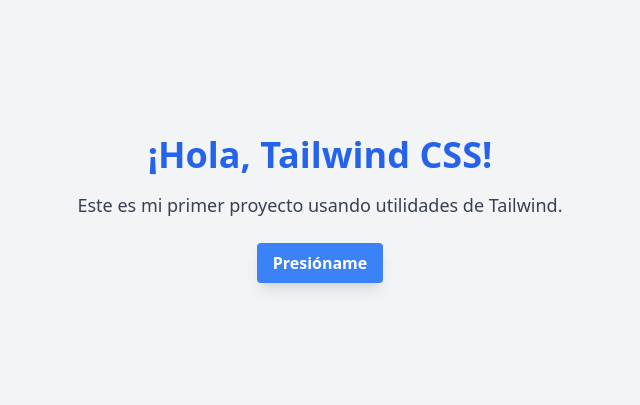
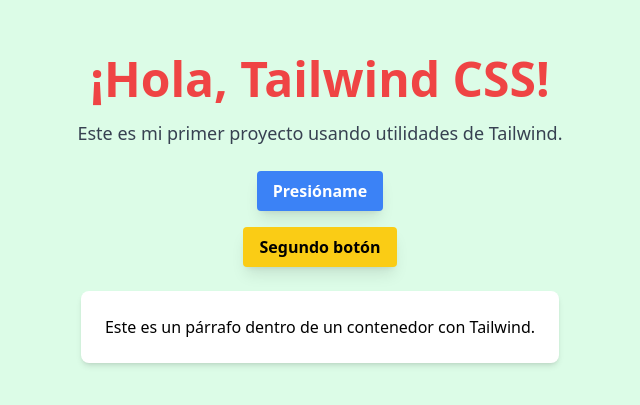
Before and after one commit to AgustinSoto1307/tailwind-ejercicio, a plain HTML site: page index.html in a window 1280 px wide. Shown: the part 191-596 px from the top of the page, without its empty margins (320-960 px from the left). Drawn offline with nearby package versions, Linux system fonts and the light colour scheme.

Commit message:
Aplicar cambios solicitados en el ejercicio Tailwind

```diff
--- a/index.html
+++ b/index.html
@@ -7,9 +7,9 @@
     <!-- Importar Tailwind desde CDN -->
     <script src="https://cdn.tailwindcss.com"></script>
 </head>
-<body class="bg-gray-100 flex flex-col items-center justify-center min-h-screen">
+<body class="bg-green-100 flex flex-col items-center justify-center min-h-screen">
 
-    <h1 class="text-4xl font-bold text-blue-600 mb-4">
+    <h1 class="text-5xl font-bold text-red-500 mb-4">
         ¡Hola, Tailwind CSS!
     </h1>
 
@@ -17,9 +17,17 @@
         Este es mi primer proyecto usando utilidades de Tailwind.
     </p>
 
-    <button class="bg-blue-500 hover:bg-blue-700 text-white font-semibold py-2 px-4 rounded shadow-lg">
+    <button class="bg-blue-500 hover:bg-blue-700 text-white font-semibold py-2 px-4 rounded shadow-lg mb-4">
         Presióname
     </button>
 
+    <button class="bg-yellow-400 hover:bg-yellow-500 text-black font-semibold py-2 px-4 rounded shadow-lg mb-6">
+        Segundo botón
+    </button>
+
+    <div class="p-6 bg-white rounded-lg shadow-md">
+        <p>Este es un párrafo dentro de un contenedor con Tailwind.</p>
+    </div>
+
 </body>
 </html>
```
